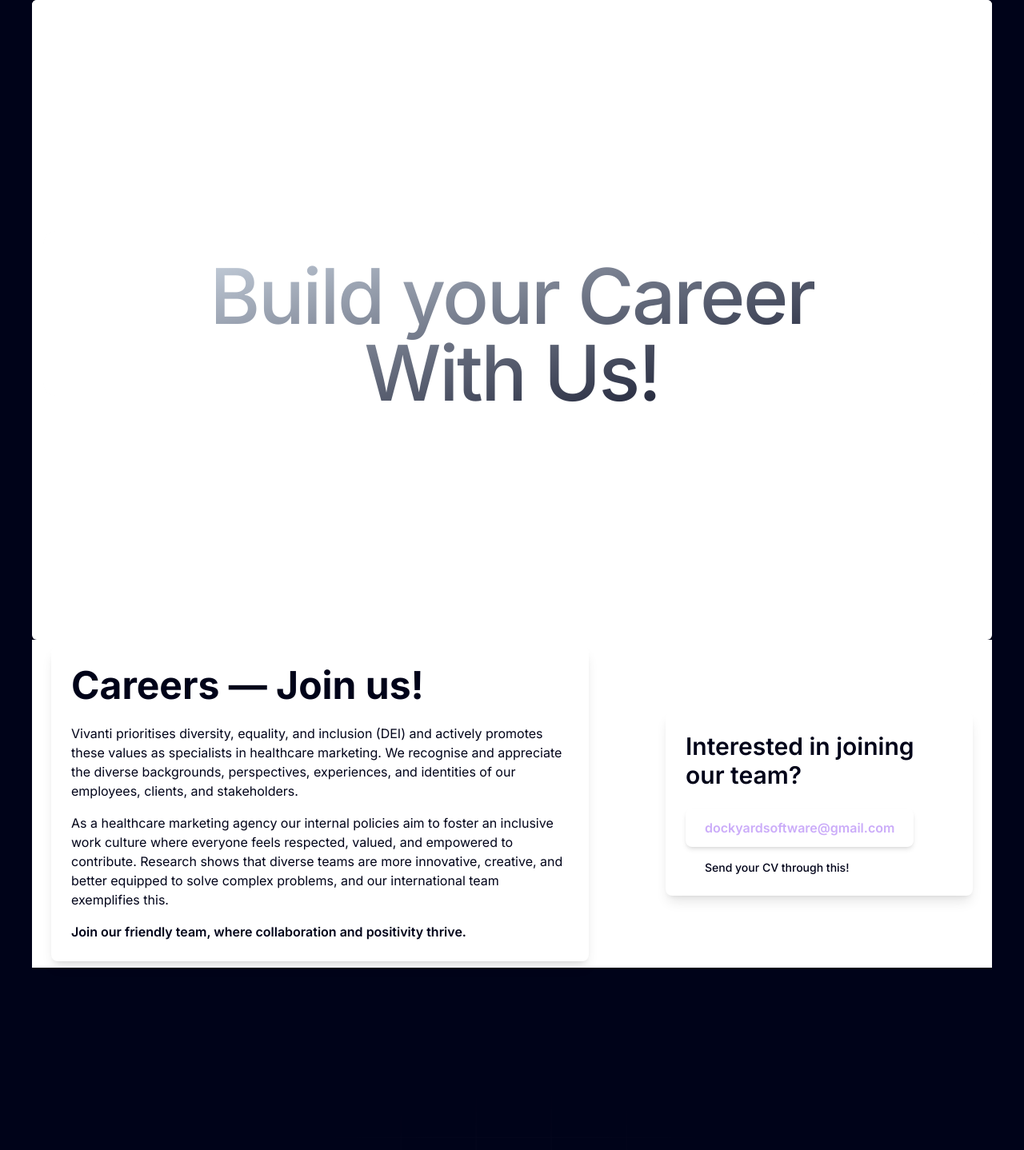
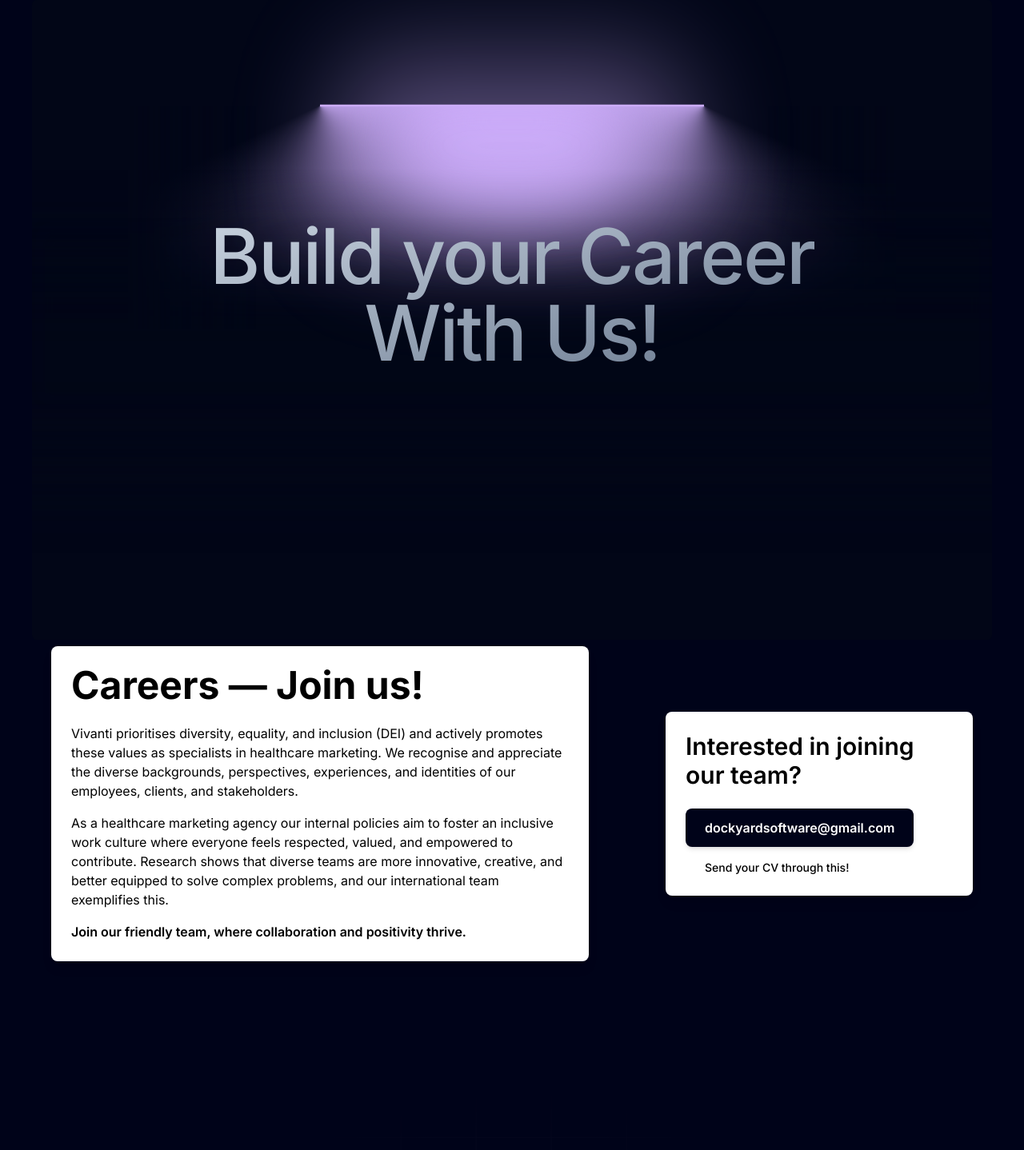
Before and after one commit to LahiruJ-2003/Dockyard-Software, a Next.js app: page /Pages/careers in a window 1280 px wide. Shown: the top 1438 px of the page at 80% size. Built offline with nearby package versions, Linux system fonts and the light colour scheme.

Commit message:
Careerspage_update
updated the code
lamp was not working
fixed it

```diff
--- a/app/Pages/careers/careers.tsx
+++ b/app/Pages/careers/careers.tsx
@@ -8,13 +8,13 @@
     <LampContainer>
       <motion.h1
         initial={{ opacity: 0.5, y: 100 }}
-        whileInView={{ opacity: 1, y: 50 }}
+        whileInView={{ opacity: 1, y: 0 }}
         transition={{
           delay: 0.3,
           duration: 0.8,
           ease: "easeInOut",
         }}
-        className="mt-8 bg-gradient-to-br from-slate-300 to-black-100 py-4 bg-clip-text text-center text-4xl font-medium tracking-tight text-transparent md:text-8xl"
+        className="mt-8 bg-gradient-to-br from-slate-300 to-slate-500 py-4 bg-clip-text text-center text-4xl font-medium tracking-tight text-transparent md:text-8xl"
       >
         Build your Career <br /> With Us!
       </motion.h1>
--- a/app/Pages/careers/lamp.tsx
+++ b/app/Pages/careers/lamp.tsx
@@ -32,7 +32,7 @@
   return (
     <div
       className={cn(
-        "relative flex min-h-screen flex-col items-center justify-center overflow-hidden bg-white w-full rounded-md z-0",
+        "relative flex min-h-screen flex-col items-center justify-center overflow-hidden bg-slate-950 w-full rounded-md z-0",
         className
       )}
     >
@@ -48,10 +48,10 @@
           style={{
             backgroundImage: `conic-gradient(var(--conic-position), var(--tw-gradient-stops))`,
           }}
-          className="absolute inset-auto right-1/2 h-56 overflow-visible w-[30rem] bg-gradient-conic from-p-400 via-transparent to-transparent text-white [--conic-position:from_70deg_at_center_top]"
+          className="absolute inset-auto right-1/2 h-56 overflow-visible w-[30rem] bg-gradient-conic from-purple via-transparent to-transparent text-white [--conic-position:from_70deg_at_center_top]"
         >
-          <div className="absolute  w-[100%] left-0 bg-white h-40 bottom-0 z-20 [mask-image:linear-gradient(to_top,white,transparent)]" />
-          <div className="absolute  w-40 h-[100%] left-0 bg-white  bottom-0 z-20 [mask-image:linear-gradient(to_right,white,transparent)]" />
+          <div className="absolute  w-[100%] left-0 bg-slate-950 h-40 bottom-0 z-20 [mask-image:linear-gradient(to_top,white,transparent)]" />
+          <div className="absolute  w-40 h-[100%] left-0 bg-slate-950  bottom-0 z-20 [mask-image:linear-gradient(to_right,white,transparent)]" />
         </motion.div>
         <motion.div
           initial={{ opacity: 0.5, width: "15rem" }}
@@ -64,14 +64,14 @@
           style={{
             backgroundImage: `conic-gradient(var(--conic-position), var(--tw-gradient-stops))`,
           }}
-          className="absolute inset-auto left-1/2 h-56 w-[30rem] bg-gradient-conic from-transparent via-transparent to-p-400 text-white [--conic-position:from_290deg_at_center_top]"
+          className="absolute inset-auto left-1/2 h-56 w-[30rem] bg-gradient-conic from-transparent via-transparent to-purple text-white [--conic-position:from_290deg_at_center_top]"
         >
-          <div className="absolute  w-40 h-[100%] right-0 bg-white  bottom-0 z-20 [mask-image:linear-gradient(to_left,white,transparent)]" />
-          <div className="absolute  w-[100%] right-0 bg-white h-40 bottom-0 z-20 [mask-image:linear-gradient(to_top,white,transparent)]" />
+          <div className="absolute  w-40 h-[100%] right-0 bg-slate-950  bottom-0 z-20 [mask-image:linear-gradient(to_left,white,transparent)]" />
+          <div className="absolute  w-[100%] right-0 bg-slate-950 h-40 bottom-0 z-20 [mask-image:linear-gradient(to_top,white,transparent)]" />
         </motion.div>
-        <div className="absolute top-1/2 h-48 w-full translate-y-12 scale-x-150 bg-white blur-2xl"></div>
+        <div className="absolute top-1/2 h-48 w-full translate-y-12 scale-x-150 bg-slate-950 blur-2xl"></div>
         <div className="absolute top-1/2 z-50 h-48 w-full bg-transparent opacity-10 backdrop-blur-md"></div>
-        <div className="absolute inset-auto z-50 h-36 w-[28rem] -translate-y-1/2 rounded-full bg-p-400 opacity-50 blur-3xl"></div>
+        <div className="absolute inset-auto z-50 h-36 w-[28rem] -translate-y-1/2 rounded-full bg-purple opacity-50 blur-3xl"></div>
         <motion.div
           initial={{ width: "8rem" }}
           whileInView={{ width: "16rem" }}
@@ -80,7 +80,7 @@
             duration: 0.8,
             ease: "easeInOut",
           }}
-          className="absolute inset-auto z-30 h-36 w-64 -translate-y-[6rem] rounded-full bg-p-400 blur-2xl"
+          className="absolute inset-auto z-30 h-36 w-64 -translate-y-[6rem] rounded-full bg-purple blur-2xl"
         ></motion.div>
         <motion.div
           initial={{ width: "15rem" }}
@@ -90,10 +90,10 @@
             duration: 0.8,
             ease: "easeInOut",
           }}
-          className="absolute inset-auto z-50 h-0.5 w-[80rem] -translate-y-[7rem] bg-p-200 "
+          className="absolute inset-auto z-50 h-0.5 w-[30rem] -translate-y-[7rem] bg-purple "
         ></motion.div>
 
-        <div className="absolute inset-auto z-40 h-44 w-full -translate-y-[12.5rem] bg-white "></div>
+        <div className="absolute inset-auto z-40 h-44 w-full -translate-y-[12.5rem] bg-slate-950 "></div>
       </div>
 
       <div className="relative z-50 flex -translate-y-80 flex-col items-center px-5">
--- a/app/Pages/careers/page.tsx
+++ b/app/Pages/careers/page.tsx
@@ -113,9 +113,9 @@
           >
             <Careers />
 
-            <div className="flex flex-col md:flex-row justify-between items-center py-2 px-6 bg-white">
+            <div className="flex flex-col md:flex-row justify-between items-center py-2 px-6 ">
               {/* Left Content Container */}
-              <div className="w-full md:w-7/12 p-6 bg-white text-black-100 border border-transparent rounded-lg shadow-lg relative overflow-hidden">
+              <div className="w-full md:w-7/12 p-6 bg-white text-black border border-transparent rounded-lg shadow-lg relative overflow-hidden">
                 <div className="absolute inset-0 border-4 border-transparent rounded-lg animate-shine"></div>
                 <h1 className="text-5xl font-bold mb-6">Careers — Join us!</h1>
                 <p className="mb-4">
@@ -140,14 +140,14 @@
               </div>
 
               {/* Right Content Container */}
-              <div className="w-full md:w-4/12 p-6 mt-8 md:mt-0 bg-white text-black-100 border border-transparent rounded-lg shadow-lg relative overflow-hidden">
+              <div className="w-full md:w-4/12 p-6 mt-8 md:mt-0 bg-white text-black border border-transparent rounded-lg shadow-lg relative overflow-hidden">
                 <div className="absolute inset-0 border-4 border-transparent rounded-lg animate-shine"></div>
                 <h2 className="text-3xl font-semibold mb-6">
                   Interested in joining our team?
                 </h2>
                 <a
                   href="#"
-                  className="inline-block text-center bg-purple-500 text-purple font-semibold py-3 px-6 rounded-lg shadow-md hover:bg-purple-600 transition duration-300"
+                  className="inline-block text-center bg-black-100 text-white font-semibold py-3 px-6 rounded-lg shadow-md hover:bg-purple-600 transition duration-300"
                 >
                   dockyardsoftware@gmail.com
                 </a>
```
